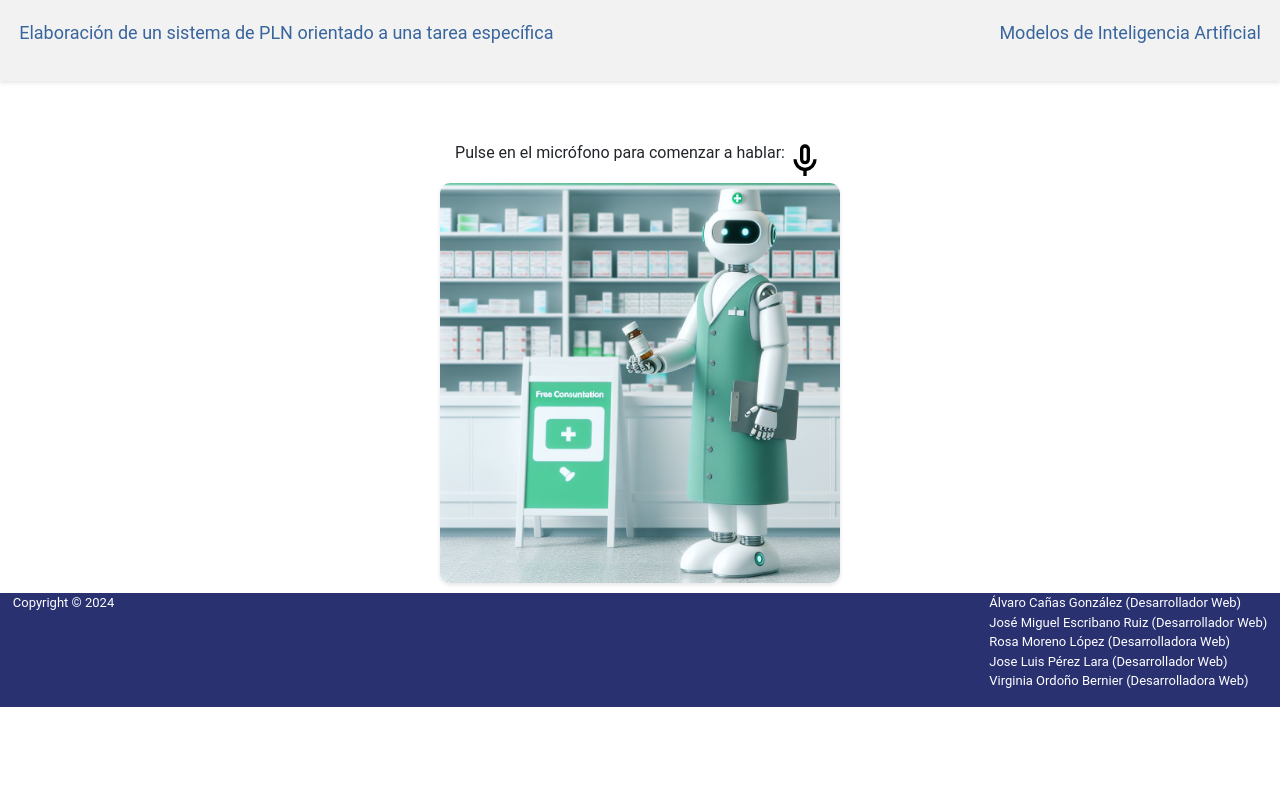
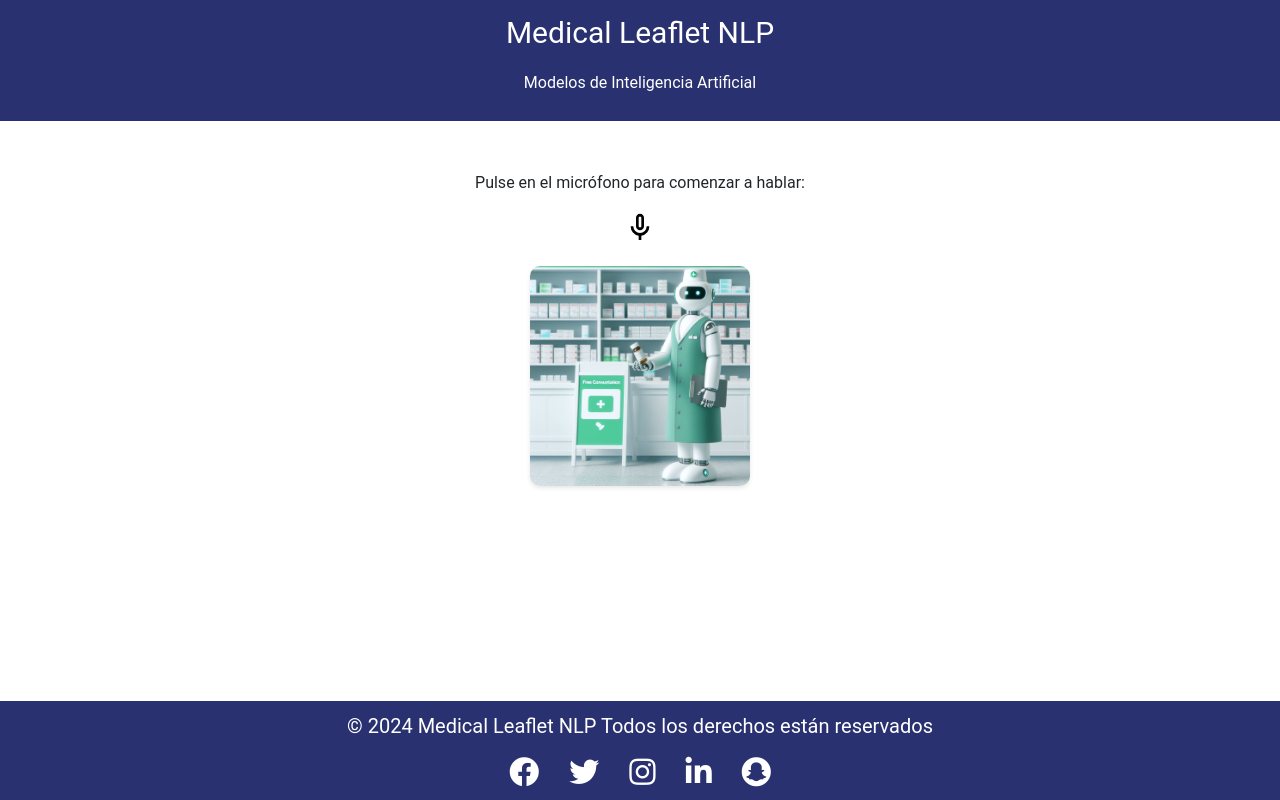
Before and after one commit to viorbe20/medical-leaflet-api-nlp, a Flask app: page / in a window 1280 px wide. Run offline with Flask 3, Linux system fonts and the light colour scheme; parts of the project's set-up code (start-up, migrations or seed data) failed here and were passed over; some libraries are stand-ins or nearby versions.

Commit message:
refactor y corrección diseño

```diff
--- a/static/style.css
+++ b/static/style.css
@@ -1,46 +1,48 @@
-body{
+body {
     font-family: 'Roboto', sans-serif;
     margin: 0;
     padding: 0;
-    box-sizing: border-box;
     background-color: white;
 }
 
-h1{
-    color: #333;
-    margin-bottom: 5%;
-    padding-top: 1%;
+h1 {
+    color: black;
+    font-size: 25px;
+    margin-bottom: 20px;
 }
 
-header {
-    background-color: #F2F2F2;
-    box-shadow: 0px 2px 4px rgba(0, 0, 0, 0.1); /* Ajusta los valores según tus preferencias */
-    height: 80%;
+.contentHeader {
+    width: 100%;
+    background-color: #293171;
+    color: white;
+    padding: 10px;
+    font-size: 16px;
+    display: flex;
+    flex-direction: column;
+    align-items: center;
+    gap: 10px;
 }
 
-.contentHeader{
-    color: #38659C;
-    font-size:18px;
-    padding: 1.5%;
-    display: flex;
-    justify-content: space-between;
-}
-.container{
+.container {
     display: flex;
     justify-content: center;
-    padding: 10px;
-    margin-top: 10%;
 }
 
-#img_home{
+#img {
+    width: 30%;
+}
+
+#img_home {
     box-shadow: 0px 2px 4px rgba(0, 0, 0, 0.1);
     border-radius: 10px;
-    width: 400px;
-    height: 400px;
+    width: 220px;
+    height: 220px;
+    margin: 20px;
 }
 
-#mic_box{
+#mic_box {
     display: flex;
+    flex-direction: column;
     align-items: center;
     justify-content: center;
     padding: 2px 0px;
@@ -48,7 +50,8 @@ header {
 
 #mic_home {
     width: 10%;
-    transition: width 0.3s ease; /* Agrega una transición para suavizar el cambio de ancho */
+    transition: width 0.3s ease;
+    /* Agrega una transición para suavizar el cambio de ancho */
     cursor: pointer;
 }
 
@@ -56,33 +59,39 @@ header {
     cursor: pointer;
 }
 
-#robot_box{
+#robot_box {
     display: flex;
     justify-content: center;
     align-items: center;
 }
 
-.robot-perdido{
+.robot-perdido {
     text-align: center;
 }
 
-.pie_foto{
+.pie_foto {
     font-size: 11px;
     font-style: italic;
 }
 
-.aboutUs{
-    display: flex;
-    justify-content: space-between;
-    flex-shrink: 0;
+footer {
+    background-color: #293171;
     color: white;
-    font-size: 13px;
-    padding: 10px 1;
-    padding-left: 1%;
-    padding-right: 1%;
+    text-align: center;
+    padding: 10px;
+    position: fixed;
+    bottom: 0;
     width: 100%;
 }
 
-footer {
-background-color: #293171;
+.icons_footer {
+    display: flex;
+    justify-content: center;
+    gap: 10px;
+    column-gap: 30px;
 }
+
+#icons{
+    font-size: 30px;
+    color: white;
+}
--- a/templates/base.html
+++ b/templates/base.html
@@ -5,31 +5,31 @@
     <title>{% block title %}Información Medicamentos{% endblock %}</title>
     <link rel="stylesheet" href="https://stackpath.bootstrapcdn.com/bootstrap/4.5.2/css/bootstrap.min.css">
     <link rel="stylesheet" href="{{ url_for('static', filename='style.css') }}">
+    <link rel="stylesheet" href="https://use.fontawesome.com/releases/v5.12.1/css/all.css" crossorigin="anonymous">
 </head>
 <body>
     {% block header %}
-    <header>
-        <div class="contentHeader">
-            <p>Elaboración de un sistema de PLN orientado a una tarea específica</p>
-            <p>Modelos de Inteligencia Artificial</p>
+    <header class="contentHeader">
+        <div>
+            <p style="text-align: center; font-size: 30px;">Medical Leaflet NLP</p>
+            <p style="text-align: center;">Modelos de Inteligencia Artificial</p>
         </div>
     </header>
     {% endblock %}
+
     {% block content %}{% endblock %}
+
     {% block footer %}
-    <footer>
-        <div class="aboutUs">
-            <div class="titleFooter">
-                <p>Copyright © 2024</p>
-            </div>
-            <div class="contentFooter">
-                <p>
-                    Álvaro Cañas González (Desarrollador Web)<br>
-                    José Miguel Escribano Ruiz (Desarrollador Web)<br>
-                    Rosa Moreno López (Desarrolladora Web)<br>
-                    Jose Luis Pérez Lara (Desarrollador Web)<br>
-                    Virginia Ordoño Bernier (Desarrolladora Web)<br>
-                </p>
+    <footer id="footer">
+        <div>
+            <p style="text-align: center; font-size: 20px;">© 2024 Medical Leaflet NLP Todos los derechos están reservados</p>
+            <!-- Cargar los iconos de facebook, tweeter, instagran tik tok , facebook con los iconos -->
+            <div class="icons_footer">
+                <a href="#"><i class="fab fa-facebook" id="icons"></i></a>
+                <a href="#"><i class="fab fa-twitter" id="icons"></i></a>
+                <a href="#"><i class="fab fa-instagram" id="icons"></i></a>
+                <a href="#"><i class="fab fa-linkedin-in" id="icons"></i></a>
+                <a href="#"><i class="fab fa-snapchat" id="icons"></i></a>
             </div>
         </div>
     </footer>
--- a/templates/home.html
+++ b/templates/home.html
@@ -5,12 +5,12 @@
     <div class="container mt-5">
         <div class="row">
             <div class="col-md-12">
-                <div class="mic" id='mic_box'>
+                <div id='mic_box'>
                     <p>Pulse en el micrófono para comenzar a hablar:</p>
                     <img src="/static/img/mic.svg" alt="micrófono" id="mic_home" class="microfono" onclick="enviarClick()">
                 </div>
-                <div class="robot_farmaceutico" id='robot_box'>
-                    <img src="/static/img/robot-farmaceutico1.jpg" width="600" height="500" alt="robot farmacéutico" id="img_home">
+                <div id='robot_box'>
+                    <img src="/static/img/robot-farmaceutico1.jpg" alt="robot farmacéutico" id="img_home">
                 </div>
             </div>
         </div>
--- a/templates/notFound.html
+++ b/templates/notFound.html
@@ -5,9 +5,9 @@
     <div class="container mt-5">
         <div class="row">
             <div class="col-md-12">
-                <p class="text-center">Medicamento no encontrado, pulse en la imagen para volver</p>
+                <p class="text-center" style="font-size: 18px;">Medicamento no encontrado, pulse en la imagen para volver</p>
                 <div class="robot-perdido">
-                    <img src="/static/img/not-found.jpg" width="600" height="500" alt="robot perdido" id="img" onclick="volver()">
+                    <img src="/static/img/not-found.jpg" width="300" height="300" alt="robot perdido" id="img" onclick="volver()">
                 </div>
                 <h2>
                     {% if data %}
```
Also changed, not shown: templates/information.html (+11 -10 lines).
